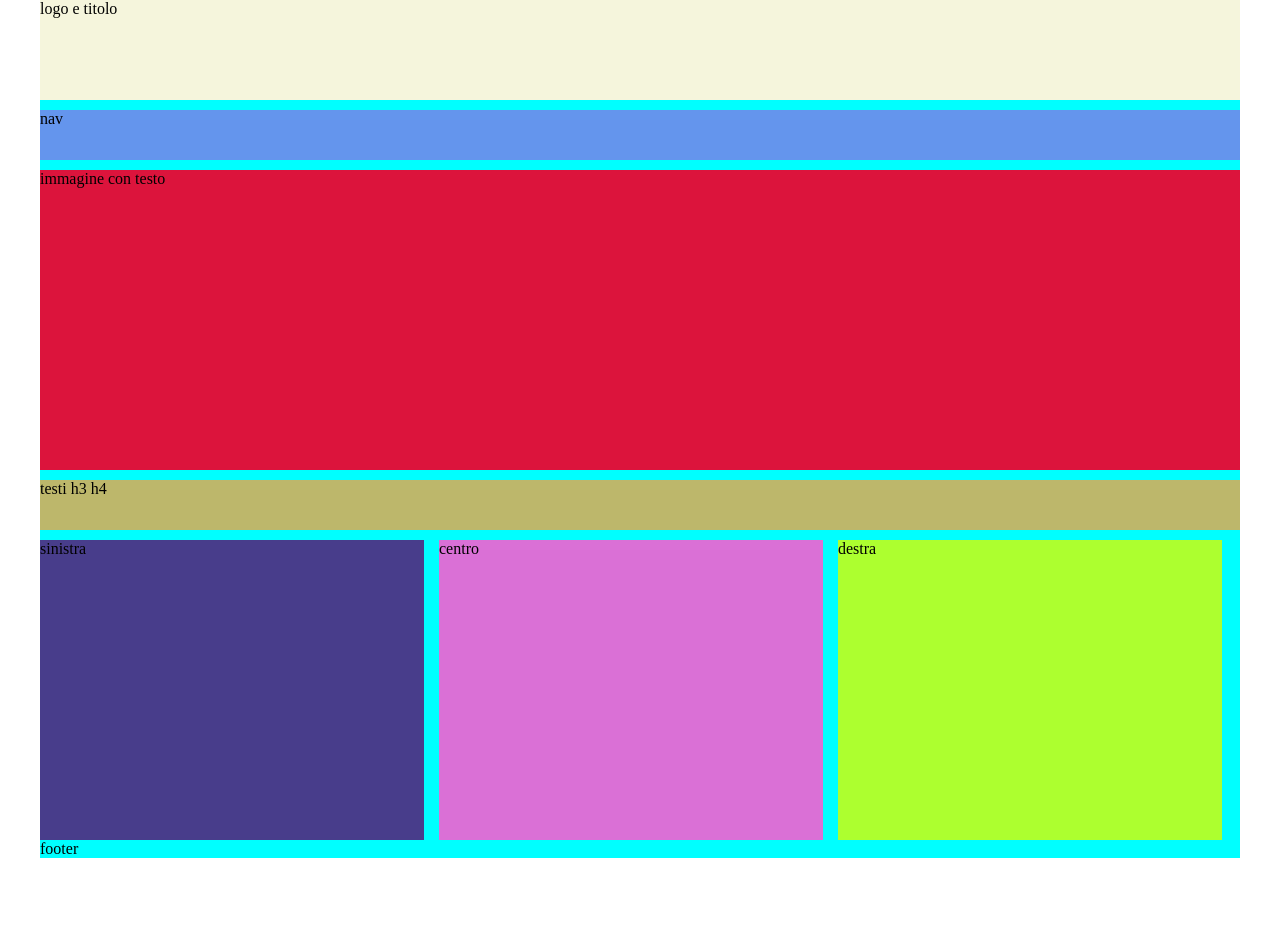
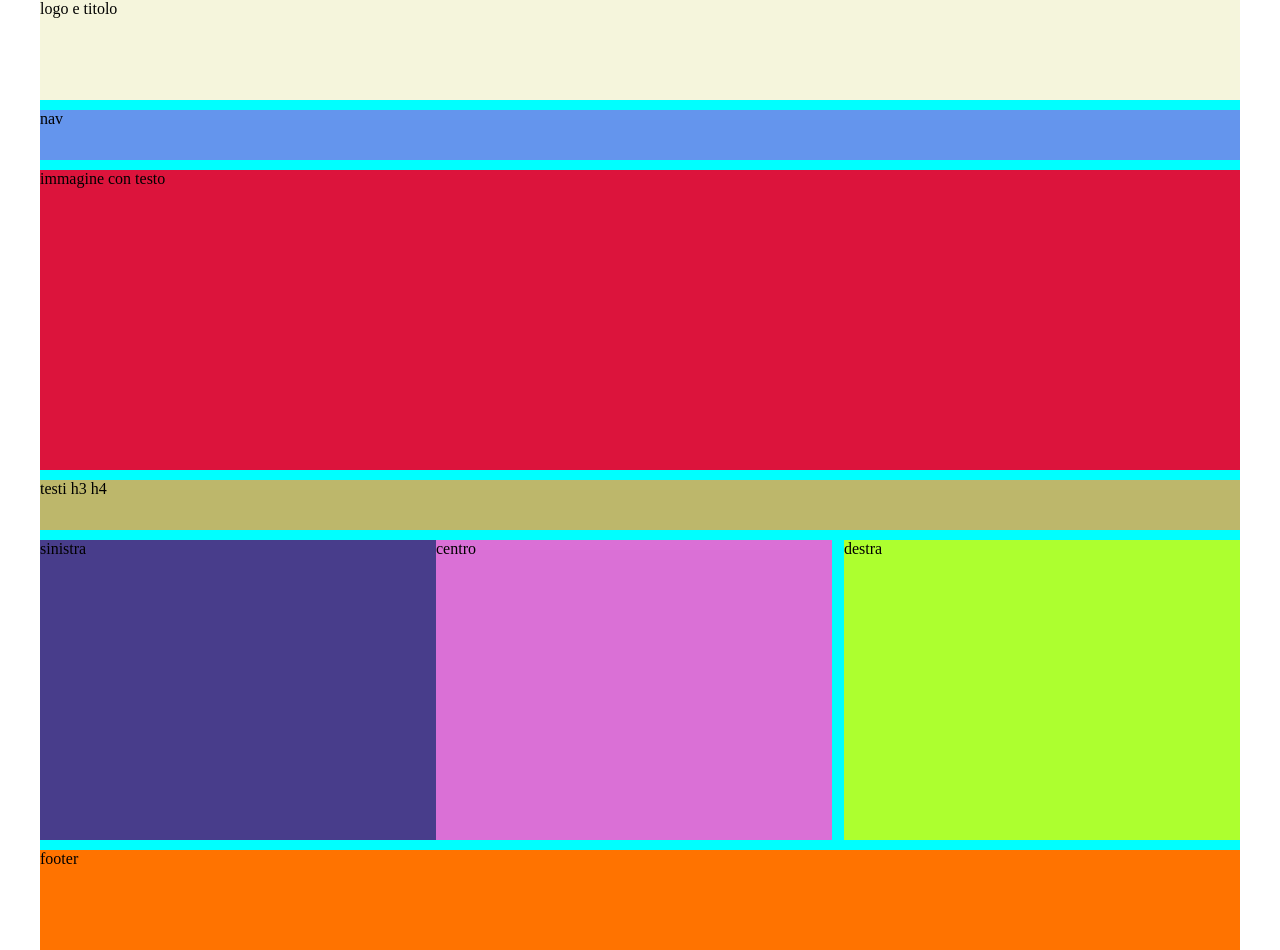
Before and after one commit to 0ttone/htmlcss-struttura-wp, a plain HTML site: page index.html in a window 1280 px wide. Before the commit the page ends 858 px from the top, so only its background shows below. Drawn offline with Linux system fonts and the light colour scheme.

Commit message:
primo ritocco

```diff
--- a/css/style.css
+++ b/css/style.css
@@ -4,7 +4,7 @@
     padding: 0;
 }
 
-clearfix::after {
+.clearfix::after {
     content: " ";
     display: table;
     clear: both;
@@ -54,27 +54,27 @@ nav {
 }
 
 .box-left {
-    width: 32%;
+    width: 33%;
     height: 300px;
     background: darkslateblue;
-    margin-right: 15px;
+    /* margin-right: 15px; */
 }
 
 .box-centre {
-    width: 32%;
+    width: 33%;
     height: 300px;
     background: orchid;
-    margin-right: 15px;
+    /* margin-right: 15px; */
 }
 
 .box-right {
-    width: 32%;
+    width: 33%;
     height: 300px;
     background: greenyellow;
 }
 
-.footer {
+footer {
     height: 100px;
-    background: hotpink;
+    background: rgb(255, 115, 0);
     margin-top: 10px;
 }
--- a/index.html
+++ b/index.html
@@ -35,7 +35,7 @@
 
             <div class="box-left fl">sinistra</div>
             <div class="box-centre fl">centro</div>
-            <div class="box-right fl">destra</div>
+            <div class="box-right fr">destra</div>
 
         </div>
 
```
